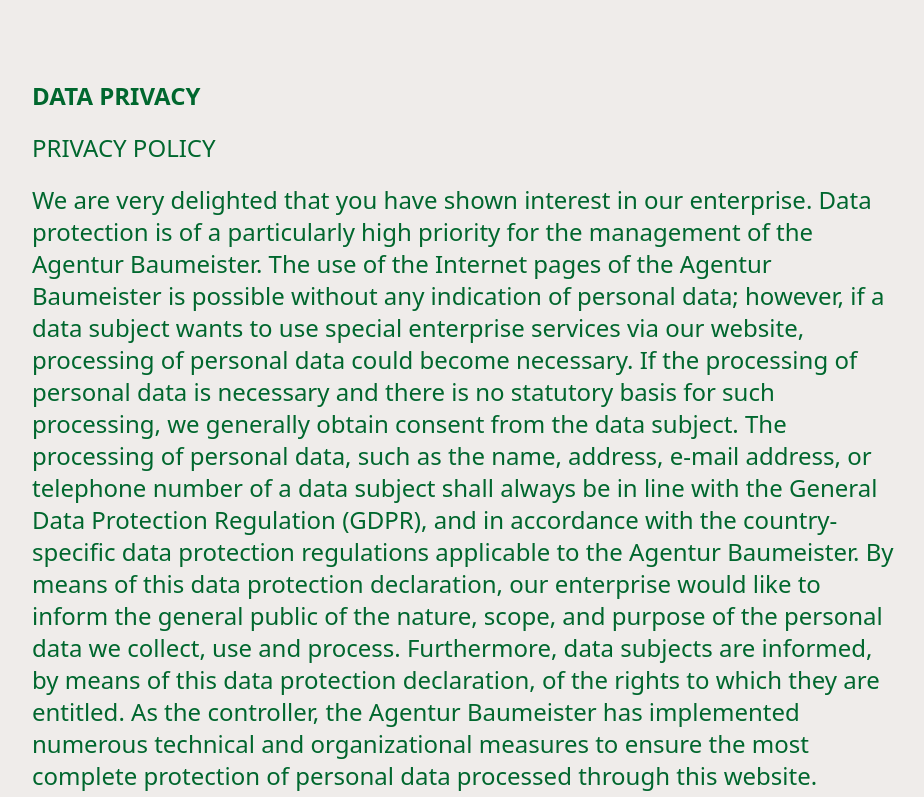
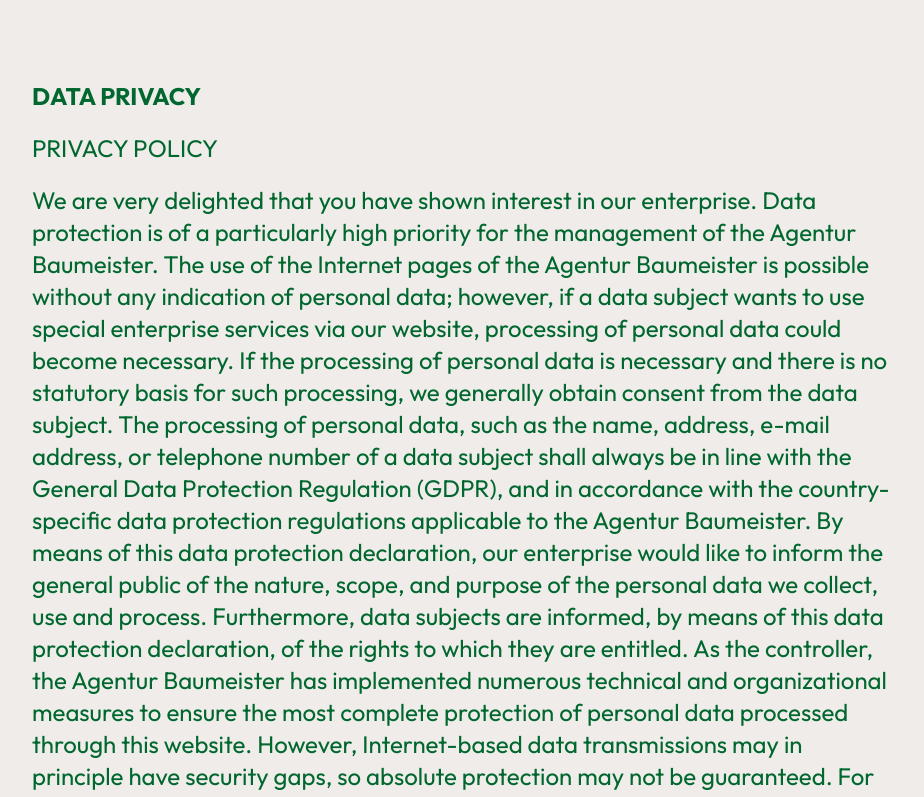
Before and after one commit to Jess-xca/Web_Project_G4, a website: page src/sections/privacy/privacy-page.html in a window 1280 px wide. Shown: the top 797 px of the page, without its empty margins (176-1100 px from the left). Drawn offline with nearby package versions, Linux system fonts and the light colour scheme; files that its build step writes are made by us from their sources.

Commit message:
chore: adding outfit font

```diff
--- a/src/sections/privacy/privacy-page.html
+++ b/src/sections/privacy/privacy-page.html
@@ -4,10 +4,13 @@
     <meta charset="UTF-8">
     <meta name="viewport" content="width=device-width, initial-scale=1">
     <link rel="stylesheet" href="../../../dist/output.css">
+    <link rel="preconnect" href="https://fonts.googleapis.com">
+    <link rel="preconnect" href="https://fonts.gstatic.com" crossorigin>
+    <link href="https://fonts.googleapis.com/css2?family=Outfit:wght@100..900&display=swap" rel="stylesheet">
     <title>Baumeister Agency</title>
     <link rel="icon" href="../../../Assets/logo.png">
   </head>
-  <body class="bg-base">
+  <body class="bg-base font-outfit">
     <script>
       const loadComponents = (id, url) => {
         fetch(url)
--- a/tailwind.config.js
+++ b/tailwind.config.js
@@ -12,6 +12,9 @@
         base: "#EFECEA",
         green: "#00672E",
       },
+      fontFamily: {
+        outfit: ['Outfit', 'sans-serif'],
+      }
     },
   },
   plugins: [],
```
Lines whose indentation alone changed are shown as unchanged.
